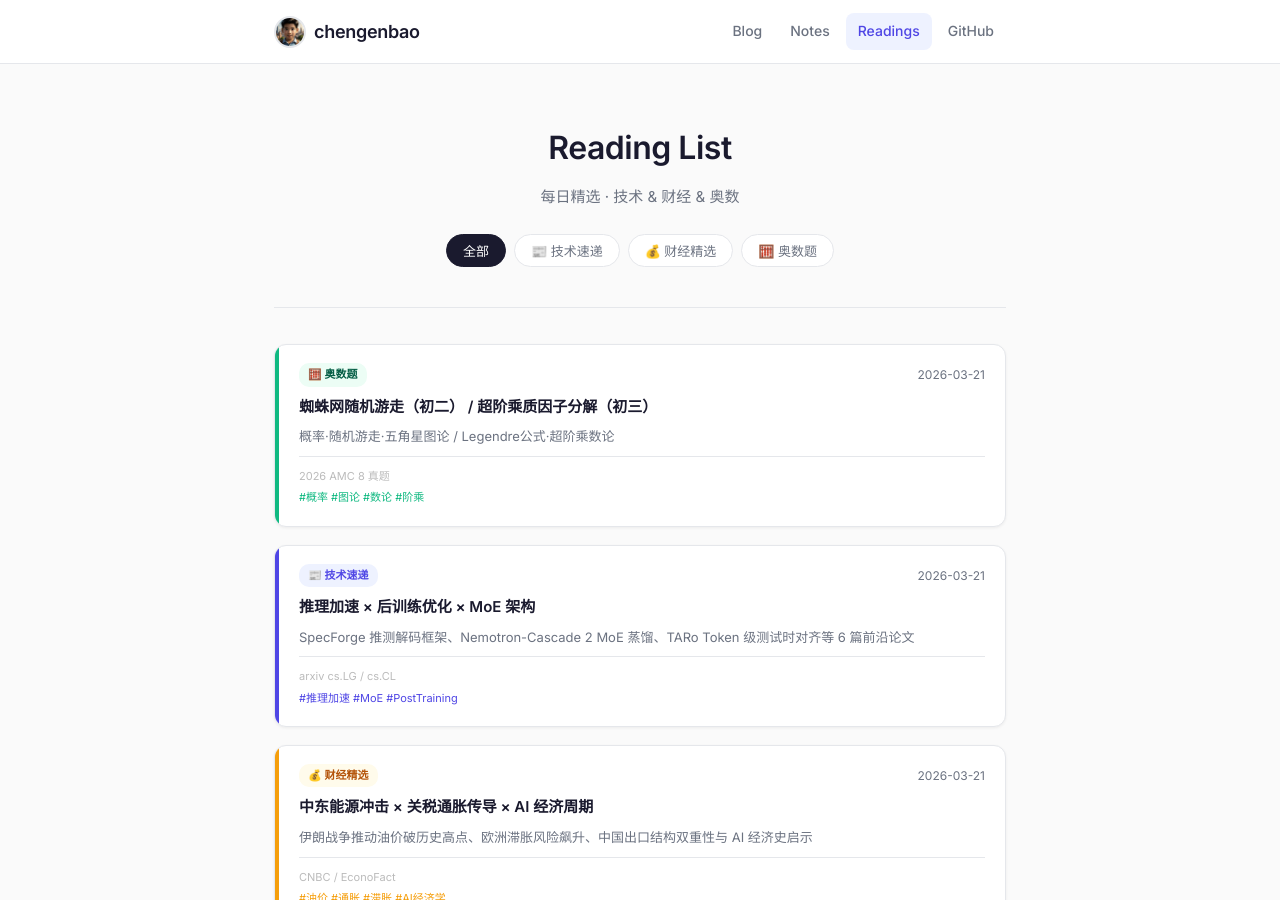
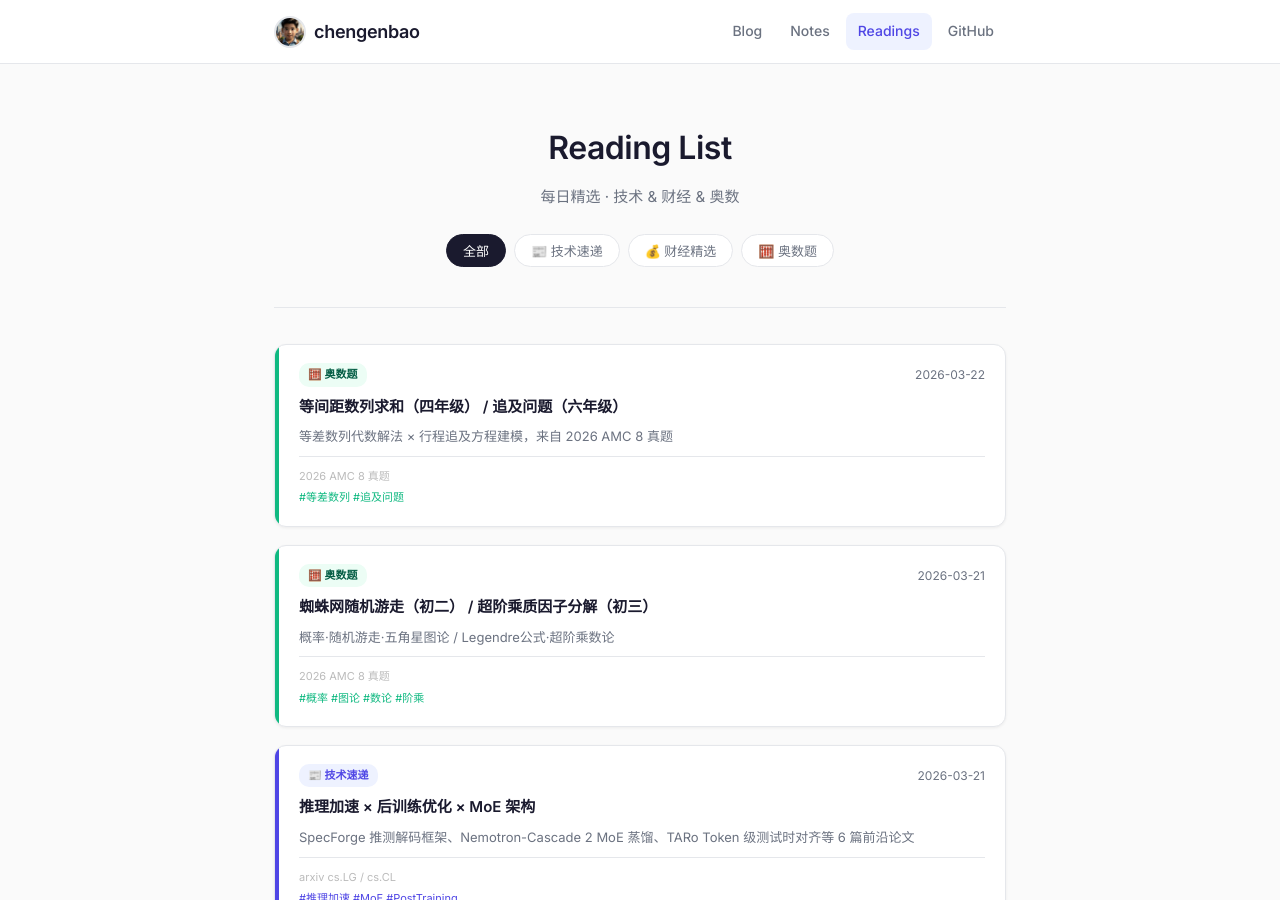
Before and after one commit to chengenbao/chengenbao.github.io, a Jekyll site: the page built from reading-list/index.md, in a window 1280 px wide and 900 px high. Built offline with Jekyll 4.4.1, drawn with Linux system fonts in a browser that asks for light colours.

Commit message:
add math card 2026-03-22 to reading list

```diff
--- a/reading-list/index.md
+++ b/reading-list/index.md
@@ -18,6 +18,22 @@ permalink: /reading-list/
   </div>
 
   <div class="rl-grid">
+<a class="rl-card math" href="/reading-list/2026-03-22-math/">
+  <div class="rl-accent"></div>
+  <div class="rl-body">
+    <div class="rl-top">
+      <span class="rl-badge math">🧮 奥数题</span>
+      <time>2026-03-22</time>
+    </div>
+    <h2>等间距数列求和（四年级） / 追及问题（六年级）</h2>
+    <p>等差数列代数解法 × 行程追及方程建模，来自 2026 AMC 8 真题</p>
+    <div class="rl-meta">
+      <span class="rl-source">2026 AMC 8 真题</span>
+      <span class="rl-tags">#等差数列 #追及问题</span>
+    </div>
+  </div>
+</a>
+
 <a class="rl-card math" href="/reading-list/2026-03-21-math/">
   <div class="rl-accent"></div>
   <div class="rl-body">
```
